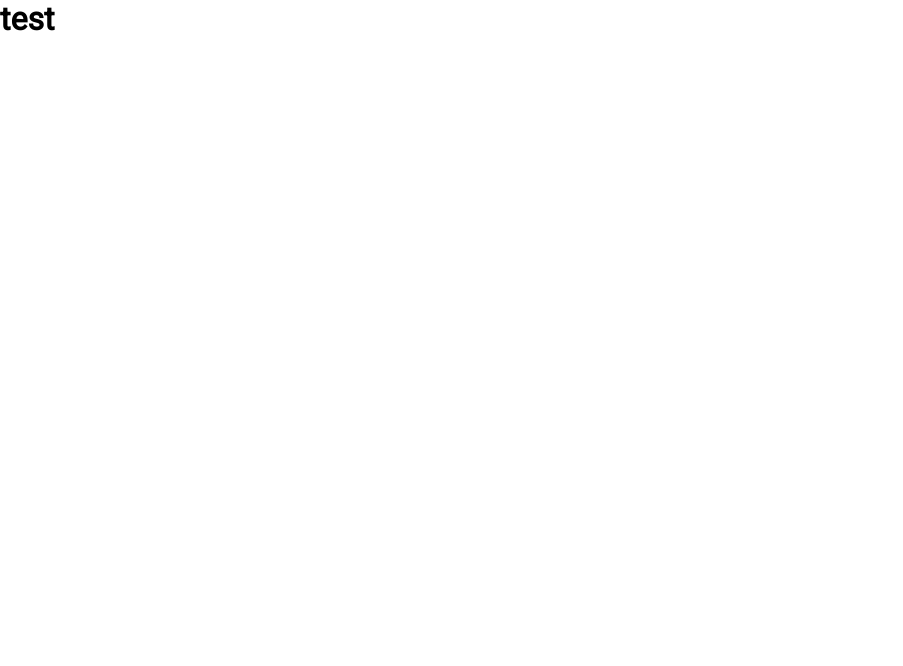
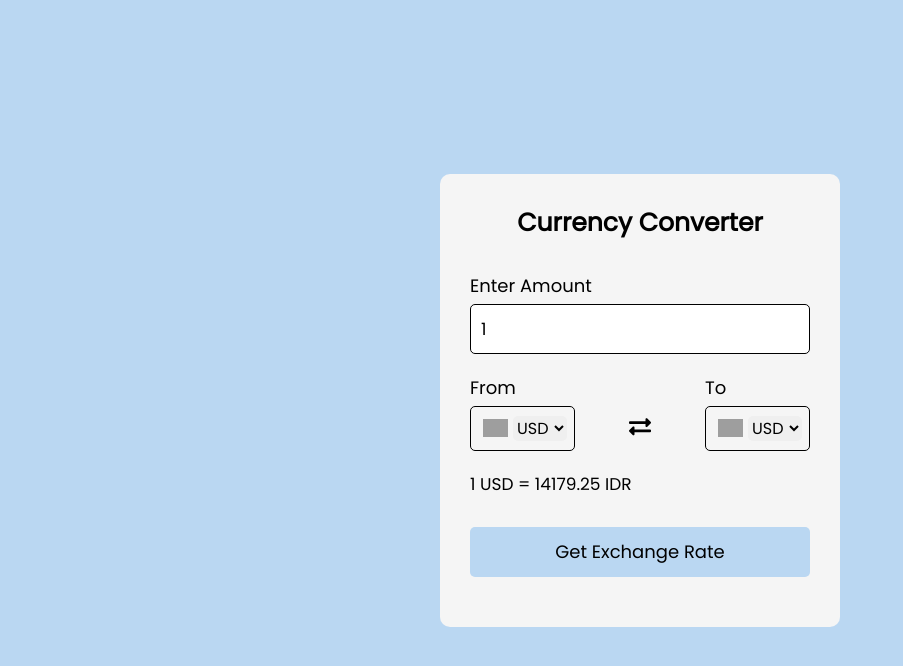
Before and after one commit to Rizqyfm/currency-converter, a plain HTML site: page index.html in a window 1280 px wide. Shown: the whole page, without its empty margins (0-903 px from the left). Drawn offline with Linux system fonts and the light colour scheme; grey boxes are pictures that could not be loaded.

Commit message:
finish html and css desktop

```diff
--- a/css/style.css
+++ b/css/style.css
@@ -1,9 +1,103 @@
 /* font link */
-@import url('https://fonts.googleapis.com/css2?family=Roboto:wght@300;400&display=swap');
+@import url('https://fonts.googleapis.com/css2?family=Poppins:wght@300;400&display=swap');
 
 * {
     margin: 0;
     padding: 0;
     box-sizing: border-box;
-    font-family: 'Roboto', sans-serif;;
+    font-family: 'Poppins', sans-serif;;
 }
+
+body{
+    display: flex;
+    align-items: center;
+    justify-content: center;
+    min-height: 100vh;
+    background-color: #BAD7F2;
+}
+
+.wrapper {
+    background-color: whitesmoke;
+    width: 400px;
+    padding: 30px;
+    border-radius: 10px;
+}
+
+.wrapper h1 {
+    font-size: 25px;
+    text-align: center;
+}
+
+.wrapper form {
+    margin: 30px 0 20px 0;
+}
+
+form :where(input, select, button) {
+    width: 100%;
+    outline: none;
+    border: none;
+    border-radius: 5px;
+}
+
+form p {
+    font-size: 18px;
+    margin-bottom: 5px;
+}
+
+form input {
+    border: 1px solid black;
+    font-size: 17px;
+    padding: 0 10px;
+    height: 50px;
+}
+
+form input:focus {
+    border: 2px solid #BAD7F2;
+    padding: 0 10px;
+}
+
+form .drop-list {
+    display: flex;
+    margin-top: 20px;
+    align-items: center;
+    justify-content: space-between;
+}
+
+.drop-list .select-box {
+    display: flex;
+    height: 45px;
+    width: 105px;
+    border-radius: 5px;
+    align-items: center;
+    justify-content: center;
+    border: 1px solid black;
+}
+
+.select-box select {
+    width: auto;
+    font-size: 16px;
+    margin: 0 -5px 0 5px;
+}
+
+.select-box img {
+    max-width: 25px;
+}
+
+.drop-list .icon {
+    cursor: pointer;
+    font-size: 22px;
+    margin-top: 30px;
+}
+
+form .exchange-rate {
+    font-size: 17px;
+    margin: 20px 0 30px;
+}
+
+form button {
+    height: 50px;
+    background-color: #BAD7F2;
+    font-size: 18px;
+    cursor: pointer;
+    color: black;
+}
--- a/index.html
+++ b/index.html
@@ -7,8 +7,47 @@
     <!-- CSS link -->
     <link rel="stylesheet" href="css/style.css">
     <title>Online Currency Converter</title>
+    <!-- Link for icons -->
+    <link rel="stylesheet" href="https://cdnjs.cloudflare.com/ajax/libs/font-awesome/5.15.3/css/all.min.css"/>
 </head>
 <body>
-    <h1>test</h1>
+    <div class="wrapper">
+        <h1>Currency Converter</h1>
+        <form action="#">
+            <div class="amount">
+                <p>Enter Amount</p>
+                <input type="text" value="1">
+            </div>
+            <div class="drop-list">
+                <div class="from">
+                    <p>From</p>
+                    <div class="select-box">
+                        <img src="https://www.countryflags.io/us/flat/64.png" alt="Flag">
+                        <select name="" id="">
+                            <option value="USD">USD</option>
+                            <option value="IDR">IDR</option>
+                            <option value="SGD">SGD</option>
+                            <option value="AUD">AUD</option>
+                        </select>
+                    </div>
+                </div>
+                <div class="icon"><i class="fas fa-exchange-alt"></i></div>
+                <div class="to">
+                    <p>To</p>
+                    <div class="select-box">
+                        <img src="https://www.countryflags.io/id/flat/64.png" alt="Flag">
+                        <select name="" id="">
+                            <option value="USD">USD</option>
+                            <option value="IDR">IDR</option>
+                            <option value="SGD">SGD</option>
+                            <option value="AUD">AUD</option>
+                        </select>
+                    </div>
+                </div>
+            </div>
+            <div class="exchange-rate">1 USD = 14179.25 IDR</div>
+            <button>Get Exchange Rate</button>
+        </form>
+    </div>
 </body>
 </html>
```
Also changed, not shown: js/main.js (added).
